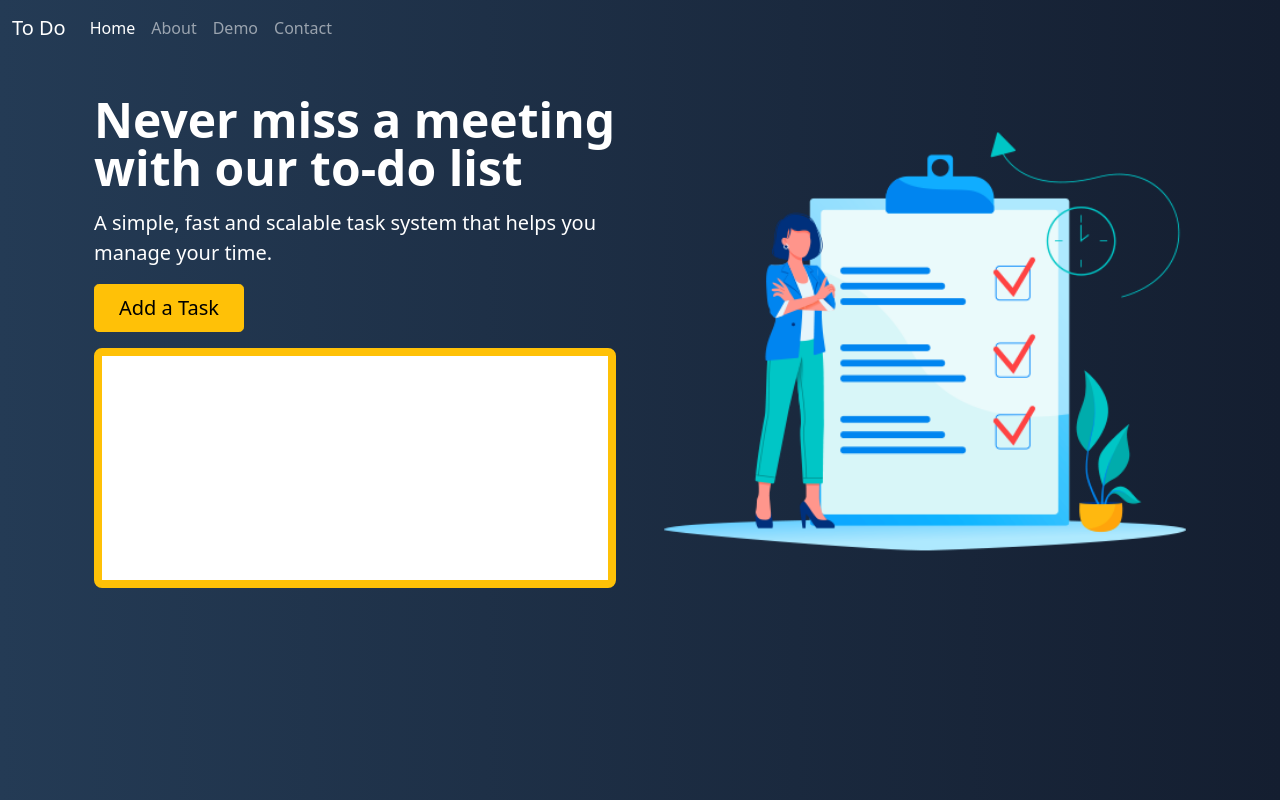
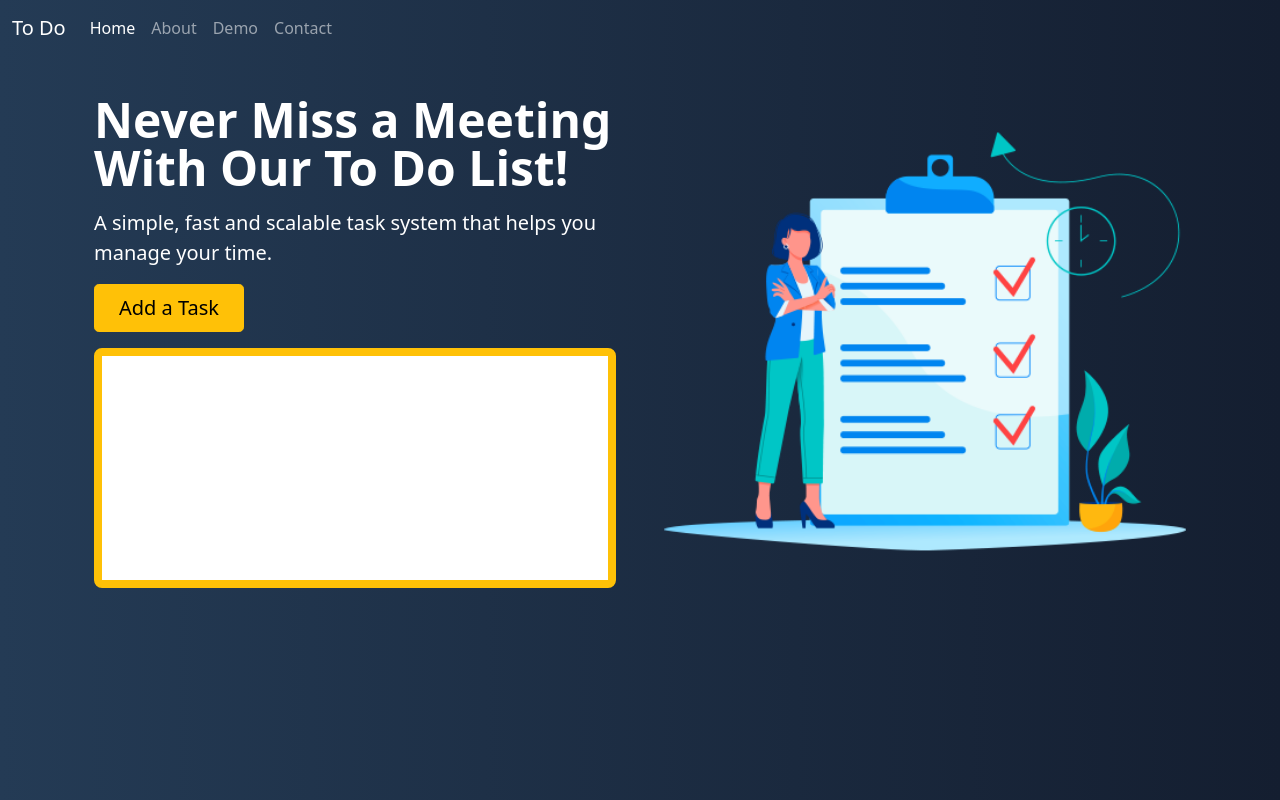
Before and after one commit to RedAngelRedux/FirstProject, a plain HTML site: page index.html in a window 1280 px wide. Drawn offline with nearby package versions, Linux system fonts and the light colour scheme.

```diff
--- a/index.html
+++ b/index.html
@@ -2,7 +2,7 @@
 <html lang="en">
 
 <head>
-    <title>First Project</title>
+    <title>First Project v2</title>
     <!-- Required meta tags -->
     <meta charset="utf-8">
     <meta name="viewport" content="width=device-width, initial-scale=1, shrink-to-fit=no">
@@ -51,7 +51,7 @@
                         loading="lazy">
                 </div>
                 <div class="col-lg-6">
-                    <h1 class="display-5 fw-bold lh-1 mb-3">Never miss a meeting with our to-do list</h1>
+                    <h1 class="display-5 fw-bold lh-1 mb-3">Never Miss a Meeting With Our To Do List!</h1>
                     <p class="lead">A simple, fast and scalable task system that helps you manage your time.
                     </p>
                     <div class="d-grid gap-2 d-md-flex justify-content-md-start">
```
